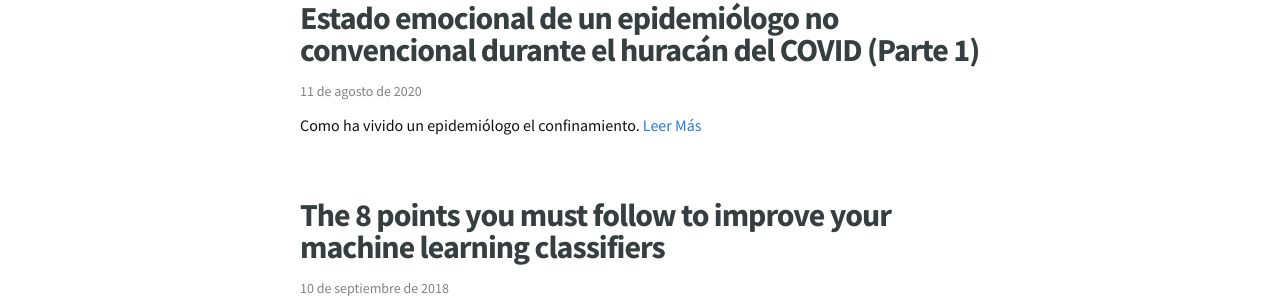
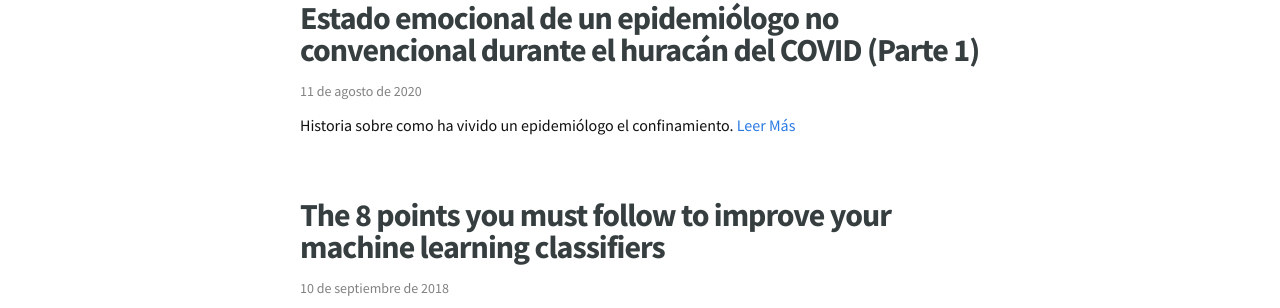
Before and after one commit to dmartincc/dmartincc.github.io, a Jekyll site: the page built from _posts/2020-08-22-epidemiologo-covid.md, in a window 1280 px wide, cut to the strip 470-1400 px from the top of the page. Shown: the part 386-694 px from the top of the strip. Built offline with Jekyll 4.4.1, drawn with Linux system fonts in a browser that asks for light colours; nearby versions of some CDN libraries; some web fonts are replaced; comment, search, counter and statistics services are not loaded.

Commit message:
Update from Forestry.io ultimoresorte@hotmail.com updated _posts/2020-08-22-epidemiologo-covid.md

```diff
--- a/_posts/2020-08-22-epidemiologo-covid.md
+++ b/_posts/2020-08-22-epidemiologo-covid.md
@@ -1,18 +1,19 @@
 ---
 layout: post
-title: Estado emocional de un epidemiólogo no convencional durante el huracán del COVID (Parte 1)
+title: Estado emocional de un epidemiólogo no convencional durante el huracán del
+  COVID (Parte 1)
 date: 2020-08-10T22:00:00.000+00:00
 author: David
 keywords: covid
 category: virus
 image: "/uploads/the_triumph_of_death_by_pieter_bruegel_the_elder.jpg"
-description: Como ha vivido un epidemiólogo el confinamiento.
+description: Historia sobre como ha vivido un epidemiólogo el confinamiento.
 comments: true
+
 ---
-
 Te voy a contar como un epidemiólogo computacional, como yo, está viviendo  toda esta situación de incertidumbre y de locura colectiva. Pero antes quiero darte un poco de contexto.
 
-Soy David Martín-Corral Calvo, doctorando en computación social y epidemiológica. Entrego mi tesis en los próximos meses. Y además soy emprendedor y cofundador de Zensei desde Abril del 2017. Una clínica virtual respiratoria basada en datos.
+Soy David Martín-Corral Calvo, doctorando en computación social y epidemiológica. Entrego mi tesis en los próximos meses. Y además soy emprendedor y cofundador de [Zensei,  una clínica virtual respiratoria basada en datos.](https://zenseiapp.com)
 
 Parece que estoy de moda, pero hoy solo te voy a hablar sobre mi faceta científica. La emprendedora la dejo para otro día.
 
@@ -24,49 +25,49 @@
 
 A principios de Marzo, el virus nos acechaba y el contagio comunitario estaba ya presente. Después de estudiar durante casi 6 años un doctorado en epidemiología y sociología computacional y comportamiento humano, algo sé del tema, podía aportar y tenía la responsabilidad moral de ayudar. Teníamos señales que nos confirmaban lo que podía pasar y lo que se nos venía encima.
 
-Última semana de Febrero y primera semana Marzo
+#### **Última semana de Febrero y primera semana Marzo**
 
 A mi madre ya la venía avisando, que a lo mejor deberían ella y mi padre empezar a pensar en mudarse conmigo a la granja familiar (Me he criado y llevaba viviendo desde Octubre después de vivir 11 años fuera de Toledo) y que hiciéramos algún tipo de compra.
 
-Semana del estado de alarma
+#### **Semana del estado de alarma**
 
-9 de Marzo. Lunes.
+**9 de Marzo. Lunes.**
 
 Hicimos simulacro de trabajo en remoto en mi empresa.
 
-10 de Marzo. Martes.
+**10 de Marzo. Martes.**
 
 Última vez que fui a Madrid, vivo en una granja en medio del campo en Toledo.
 
 Me puse en contacto con mi director de tesis, Esteban Moro, reside en Boston, y con Manuel García-Herranz, colaborador y amigo, que reside en Nueva York, trabaja en UNICEF y es experto en pandemias. Estaba a su servicio para todo lo que necesitaran.
 
-11 de Marzo. Miércoles.
+**11 de Marzo. Miércoles.**
 
 Nos cierran la oficina de Google for Startups en Madrid hasta nueva orden.
 
-12 de Marzo. Jueves.
+**12 de Marzo. Jueves.**
 
 Se desata la locura. Se empiezan a movilizar recursos de forma espontánea en Madrid. Pero como pollos sin cabeza, muchos egos intentando ponerse medallas.
 
-13 de Marzo. Viernes.
+**13 de Marzo. Viernes.**
 
-Medio día
+_Medio día_
 
 Mi nombre le llega a algún político. Consulto con mi directo que hago. Me dice: “Dediquemos nos a lo que sabemos hacer” y así hicimos.
 
-Media tarde
+_Media tarde_
 
 Asaltamos a puerta fría a Yamir Moreno y Alberto Aleta. Les ponemos en antecedentes. Yo venía trabajando desde Enero del 2019 en un modelo epidemiológicos multicapa con datos reales de movilidad del área metropolitana de Boston para ver diferencias de transmisión de la gripe en entre clases sociales. El modelo estaba basado en una metodología desarrollada por ellos en un artículo publicado en Diciembre del 2018. Nos pusimos a trabajar, Alberto tuneó el modelo para el COVID y empezamos a hacer simulaciones con los datos reales que estábamos utilizando de Boston.
 
 El utilizar datos reales de movilidad de una área metropolitana como Boston de 6M de personas, eran ideales para poder inferir estrategias que puedan ser utilizadas en otras áreas metropolitanas en cualquier parte del globo.
 
-Nueve de la noche
+_Nueve de la noche_
 
 Me escribe una de las principales operadoras de telecomunicación con quien habíamos hablado hace año y medio antes. Desde mi empresa Zensei intentamos hacer una propuesta para administraciones públicas de una plataforma epidemiológica con datos de telecomunicaciones. Ahora si, un día antes del estado de alarma querían hacer una propuesta para la Comunidad de Madrid y querían que fuera como experto.
 
 Les dije que no. Su visión era muy local, la mía era global y me había unido al grupo correcto de personas para tener un impacto a nivel mundial.
 
-14 de Marzo. Sábado.
+**14 de Marzo. Sábado.**
 
 Declaración del estado de alarma
 
@@ -101,11 +108,11 @@
 
 Necesitamos trazar los contactos de al menos el 40% de los contactos de los casos positivos para aislarlos y cortar las cadenas de contagio.
 
-Mi primer artículo como coautor, publicado en Nature Human Behaviour y retuiteado por Eric Topol. Muy orgulloso de mi aportación y de aprender a cómo hacer ciencia.
+Mi primer artículo como coautor, publicado en [Nature Human Behaviour](https://www.nature.com/nathumbehav/) y retuiteado por [Eric Topol, reputado cardiólogo y autor de Deep Medicine](https://drerictopol.com/). Muy orgulloso de mi aportación y de aprender a cómo hacer ciencia.
 
 En contra. Solo ví una película durante todo el confinamiento. Roma de Fellini.
 
-<blockquote class="twitter-tweet"><p lang="en" dir="ltr">If you <a href="https://twitter.com/hashtag/TestTraceIsolate?src=hash&amp;ref_src=twsrc%5Etfw">#TestTraceIsolate</a> right, then reopening can be done right. New modeling report <a href="https://twitter.com/NatureHumBehav?ref_src=twsrc%5Etfw">@NatureHumBehav</a> <a href="https://t.co/8IkEODt7af">https://t.co/8IkEODt7af</a> by <a href="https://twitter.com/cosnet_bifi?ref_src=twsrc%5Etfw">@cosnet_bifi</a> and collaborators <a href="https://t.co/cyyXeMhTn2">pic.twitter.com/cyyXeMhTn2</a></p>&mdash; Eric Topol (@EricTopol) <a href="https://twitter.com/EricTopol/status/1291012030594334721?ref_src=twsrc%5Etfw">August 5, 2020</a></blockquote> <script async src="https://platform.twitter.com/widgets.js" charset="utf-8"></script>
+<blockquote class="twitter-tweet"><p lang="en" dir="ltr">If you <a href="https://twitter.com/hashtag/TestTraceIsolate?src=hash&ref_src=twsrc%5Etfw">#TestTraceIsolate</a> right, then reopening can be done right. New modeling report <a href="https://twitter.com/NatureHumBehav?ref_src=twsrc%5Etfw">@NatureHumBehav</a> <a href="https://t.co/8IkEODt7af">https://t.co/8IkEODt7af</a> by <a href="https://twitter.com/cosnet_bifi?ref_src=twsrc%5Etfw">@cosnet_bifi</a> and collaborators <a href="https://t.co/cyyXeMhTn2">pic.twitter.com/cyyXeMhTn2</a></p>— Eric Topol (@EricTopol) <a href="https://twitter.com/EricTopol/status/1291012030594334721?ref_src=twsrc%5Etfw">August 5, 2020</a></blockquote> <script async src="https://platform.twitter.com/widgets.js" charset="utf-8"></script>
 
 Vale.
 
@@ -120,4 +127,4 @@
 
 Si montar una empresa y hacer una tesis doctoral son difíciles emocionalmente, hacerlo a la vez lo es más.
 
-Si crees que mi historia es interesante, te agradecería que la compartieras. Necesito darme a conocer para poder lanzar con éxito Zensei, nuestra clínica virtual respiratoria y así ayudar a millones de personas a evitar los horribles síntomas respiratorios, del covid, la gripe, el asma, la epoc y otras muchas más enfermedades respiratorias.
+Si crees que mi historia es interesante, te agradecería que la compartieras. Necesito darme a conocer para poder lanzar con éxito [Zensei, nuestra clínica virtual respiratoria](https://zenseiapp.com) y así ayudar a millones de personas a evitar los horribles síntomas respiratorios, del covid, la gripe, el asma, la EPOC y otras muchas más enfermedades respiratorias.
```
Also changed, not shown: other parts of _posts/2020-08-22-epidemiologo-covid.md (+11 -5 lines).
